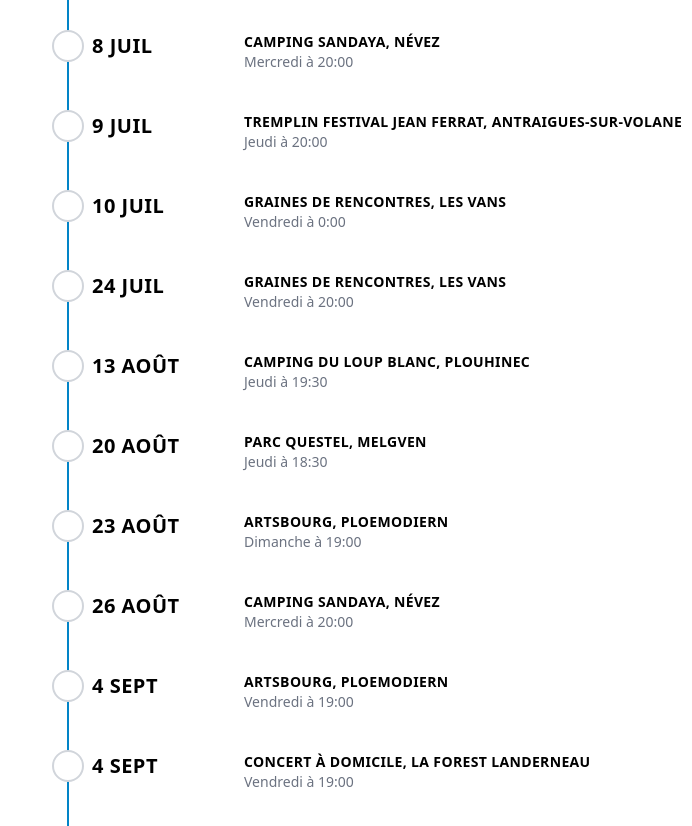
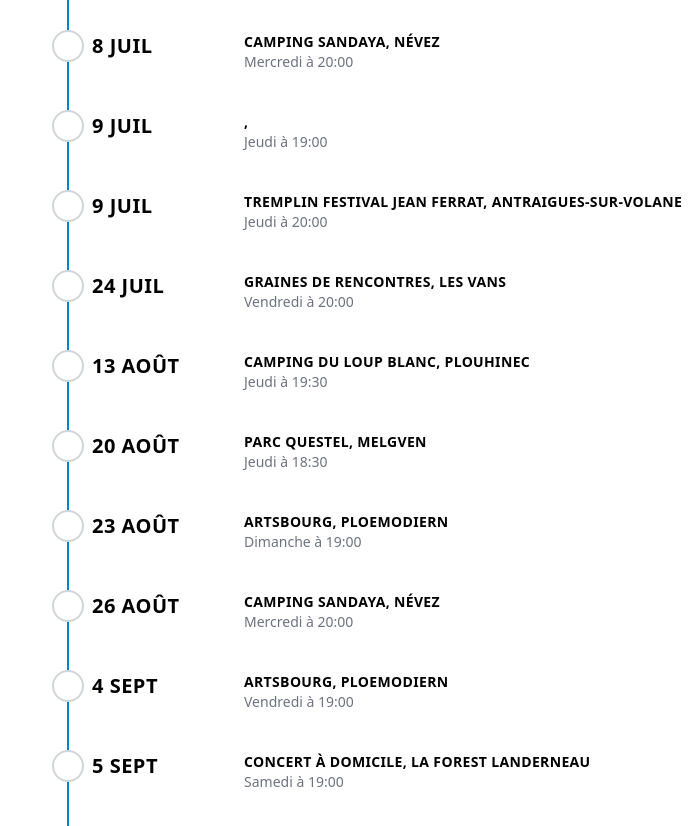
Before and after one commit to AlexandreKempf/en-tete-a-texte, a SvelteKit app: page /concerts in a window 1280 px wide. Shown: the part 3480-4306 px from the top of the page, without its empty margins (588-1280 px from the left). Built offline with nearby package versions, Linux system fonts and the light colour scheme.

Commit message:
Update concerts.js

```diff
--- a/src/routes/concerts.js
+++ b/src/routes/concerts.js
@@ -617,8 +617,8 @@ export const concerts = [
         place: 'Tremplin Festival Jean Ferrat, Antraigues-sur-Volane'
     },
     {
-        date: new Date(2026, 6, 9, 24, 0),
-        place: 'Graines de Rencontres, Les Vans'
+        date: new Date(2026, 6, 9, 19, 0),
+        place: ', '
     },
      {
         date: new Date(2026, 6, 24, 20, 0),
@@ -646,7 +646,7 @@ export const concerts = [
         place: 'Artsbourg, Ploemodiern'
     },
     {
-        date: new Date(2026, 8, 4, 19, 0),
+        date: new Date(2026, 8, 5, 19, 0),
         place: 'Concert à Domicile, La forest landerneau'
     },
 
```
